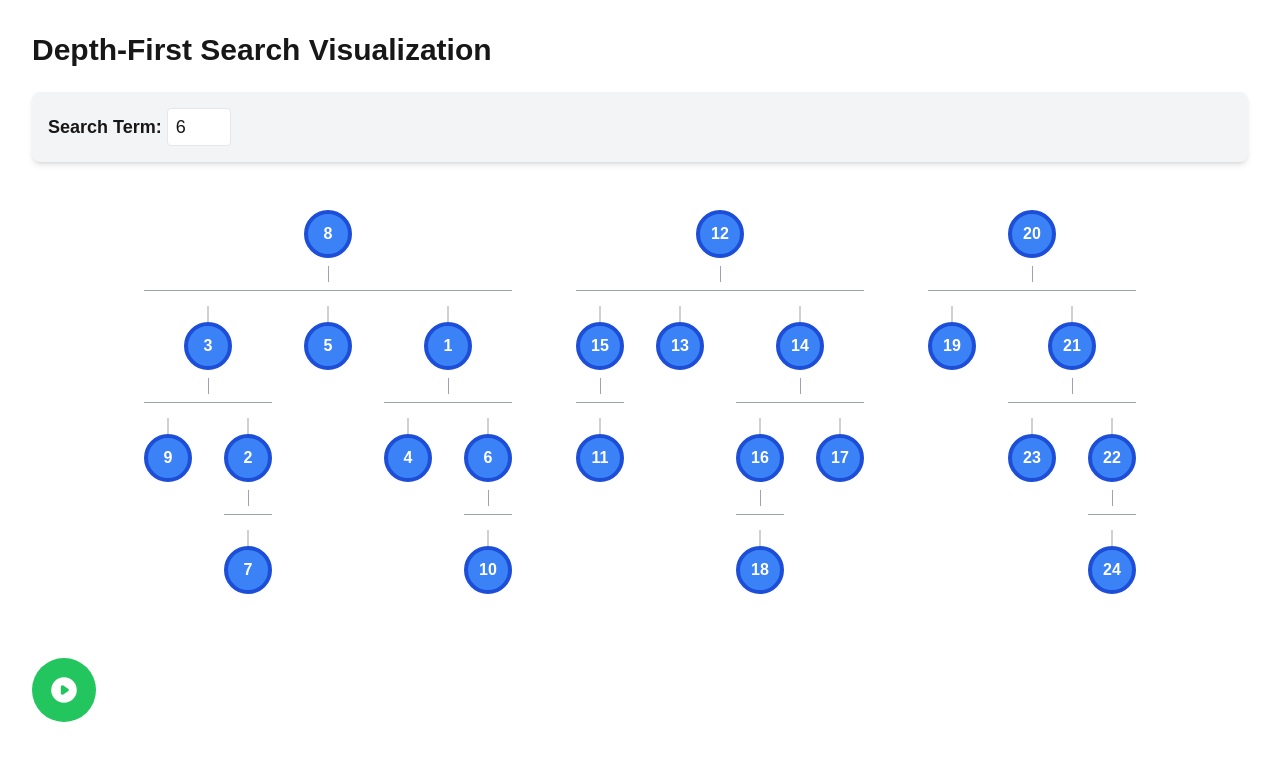
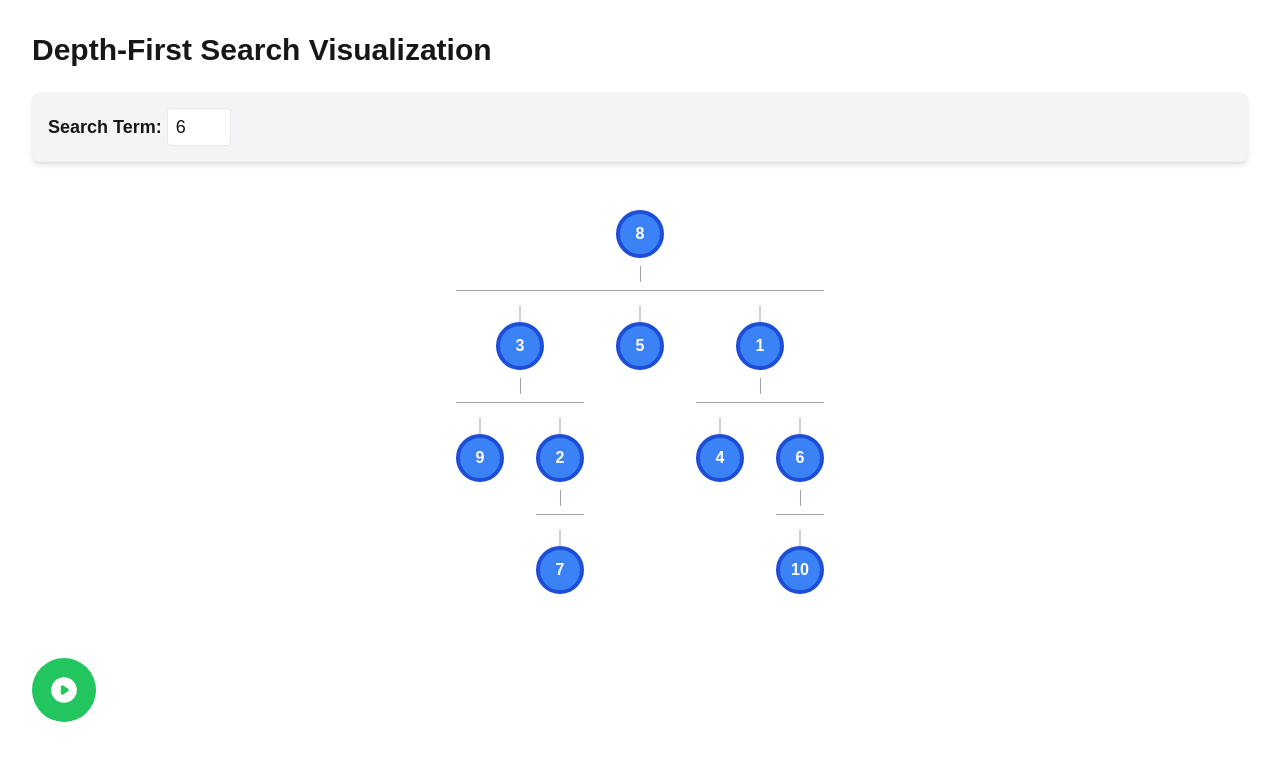
Before and after one commit to jwaldor/algorithm-visualization, a Next.js app in the folder visualization/algovis/: page /depthfirst in a window 1280 px wide. Shown: the top 760 px of the page. Built offline with nearby package versions, Linux system fonts and the light colour scheme.

Commit message:
fix strange setup of tree, still have to get algo working again now

```diff
--- a/visualization/algovis/package.json
+++ b/visualization/algovis/package.json
@@ -17,7 +17,6 @@
     "@types/node": "^20",
     "@types/react": "^18",
     "@types/react-dom": "^18",
-    "eslint": "^8.57.1",
     "eslint-config-next": "14.2.15",
     "postcss": "^8",
     "tailwindcss": "^3.4.1",
--- a/visualization/algovis/src/app/depthfirst/page.tsx
+++ b/visualization/algovis/src/app/depthfirst/page.tsx
@@ -3,26 +3,32 @@
 import React, { useState, useEffect } from "react";
 
 
+interface TreeNode {
+  value: number;
+  children: TreeNode[];
+}
 
 
 
 
-type onUpdateFunction = (state: {position:Array<any>}) => void
+type onUpdateFunction = (state: { position: Array<number> }) => void
 
-function depthFirstSearch(tree: any, term: any, position: Array<any> = [],callback?: onUpdateFunction): any {
-    for (let i = 0; i < tree.length; i++) {
-      if (callback){
-        callback({position:position.concat(i)})
-        console.log("position",position.concat(i),tree,)
+function depthFirstSearch(tree: TreeNode, term: number, position: Array<number> = [], callback?: onUpdateFunction): Array<number> | undefined {
+  if (tree.value === term) {
+    return position;
   }
-      if (tree[i].value === term) {
-        position = position.concat(i);
-        return { position };
-      } else {
-        if (tree[i].children.length > 0) {
-          const d: any = depthFirstSearch(tree[i].children, term, position.concat(i),callback);
+  else {
+    for (let i = 0; i < tree.children.length; i++) {
+      if (callback) {
+        callback({ position: position.concat(i) })
+        console.log("position", position.concat(i), tree,)
+      }
+      else {
+        if (tree.children[i].children.length > 0) {
+          const d: Array<number> | undefined = depthFirstSearch(tree.children[i], term, position.concat(i), callback);
           if (d) {
             return d;
+          }
         }
       }
     }
@@ -31,20 +37,20 @@ function depthFirstSearch(tree: any, term: any, position: Array<any> = [],callba
 
 // console.log("depthFirstSearch",depthFirstSearch([{value:1,children:[{value:2,children:[{value:3,children:[]}]}]}],3,[],(searchState) => {console.log("searchState",searchState)}))
 
-const TreeNode: React.FC<{ node: any, depth: number, position: number[], state: any }> = ({ node, depth, position, state }) => {
+const TreeNode: React.FC<{ node: TreeNode, depth: number, position: number, state: StateType }> = ({ node, depth, position, state }) => {
   let isCurrentlySearched = false;
   let isFound = false;
 
-  if (state.state[0] === "searching") {
-    const currentPosition = state.state[1].positions[state.state[1].position];
+  if (state[0] === "searching") {
+    const currentPosition = state[1].positions[state[1].position];
     isCurrentlySearched = JSON.stringify(position) === JSON.stringify(currentPosition);
-  } else if (state.state[0] === "found") {
-    isFound = JSON.stringify(position) === JSON.stringify(state.state[1].position);
+  } else if (state[0] === "found") {
+    isFound = JSON.stringify(position) === JSON.stringify(state[1].position);
   }
 
   const nodeColor = isFound ? 'bg-purple-500' : (isCurrentlySearched ? 'bg-yellow-500' : 'bg-blue-500');
   const borderColor = isFound ? 'border-purple-700' : (isCurrentlySearched ? 'border-yellow-700' : 'border-blue-700');
-
+  console.log("rendering tree", node)
   return (
     <div className={`flex flex-col items-center ${depth > 0 ? 'mt-4' : ''}`}>
       <div className="relative">
@@ -61,12 +67,12 @@ const TreeNode: React.FC<{ node: any, depth: number, position: number[], state:
           <div className="relative">
             <div className="absolute w-full h-px bg-gray-400 top-0 left-0"></div>
             <div className="flex space-x-8 pt-4">
-              {node.children.map((child: any, index: number) => (
+              {node.children.map((child: TreeNode, index: number) => (
                 <TreeNode
                   key={index}
                   node={child}
                   depth={depth + 1}
-                  position={[...position, index]}
+                  position={index}
                   state={state}
                 />
               ))}
@@ -78,13 +84,14 @@ const TreeNode: React.FC<{ node: any, depth: number, position: number[], state:
   );
 };
 
-
+type StateType = ["pre-search"] | ["searching", { position: number, positions: Array<Array<number>>, foundItem: number | undefined }] | ["found", { position: Array<number> }] | ["not-found"]
 
 export default function Page() {
 
-    const [state, setState]  = useState<{visualizationData:Object,searchTerm:number,state:["pre-search"]|["searching",{position:number,positions:Array<Array<number>>,foundItem:number|undefined}]|["found",{position:Array<number>}]|["not-found"]}>({visualizationData:{},searchTerm:6,state:["pre-search"]})
+  const [state, setState] = useState<{ visualizationData: TreeNode, searchTerm: number, state: StateType }>({ visualizationData: { value: 8, children: [{ value: 3, children: [] }] }, searchTerm: 6, state: ["pre-search"] })
 
-    useEffect(() => {const tree = [
+  useEffect(() => {
+    const tree =
     {
       value: 8,
       children: [
@@ -104,55 +111,29 @@ export default function Page() {
           ],
         },
       ],
-        },
-        {
-          value: 12,
-          children: [
-            { value: 15, children: [{ value: 11, children: [] }] },
-            { value: 13, children: [] },
-            {
-              value: 14,
-              children: [
-                { value: 16, children: [{ value: 18, children: [] }] },
-                { value: 17, children: [] },
-              ],
-            },
-          ],
-        },
-        {
-          value: 20,
-          children: [
-            { value: 19, children: [] },
-            {
-              value: 21,
-              children: [
-                { value: 23, children: [] },
-                { value: 22, children: [{ value: 24, children: [] }] },
-              ],
-            },
-          ],
-        },
-      ];
-      depthFirstSearch(tree,state.searchTerm,[],(searchState) => {
-        setState(prevState => ({...prevState, position:searchState.position}))
-        console.log("positioncallback",searchState.position)
+    }
+
+    depthFirstSearch(tree, state.searchTerm, [], (searchState) => {
+      setState(prevState => ({ ...prevState, position: searchState.position }))
+      console.log("positioncallback", searchState.position)
     })
-    setState({...state,visualizationData:tree})},[])
+    setState({ ...state, visualizationData: tree })
+  }, [])
 
-    function handleStartSearch(){
-      if (state.state[0] !== "searching"){
-      setState({...state,state:["searching",{position:0,positions:[],foundItem:undefined}]})
-      const result = depthFirstSearch(state.visualizationData,state.searchTerm,[],(searchState) => {
-        setState(prevState => ({...prevState, state:["searching",{position:0,positions:(prevState.state[1] as {position: number, positions: Array<Array<number>>,foundItem:number|undefined}).positions.concat([searchState.position]),foundItem:(prevState.state[1] as {position: number, positions: Array<Array<number>>,foundItem:number|undefined}).foundItem}]}))
-        console.log("positioncallback",searchState.position)
-        setState(prevState => ({...prevState, state:["searching",{position:0,positions:(prevState.state[1] as {position: number, positions: Array<Array<number>>,foundItem:number|undefined}).positions,foundItem:result}]}))
+  function handleStartSearch() {
+    if (state.state[0] !== "searching") {
+      setState({ ...state, state: ["searching", { position: 0, positions: [], foundItem: undefined }] })
+      const result = depthFirstSearch(state.visualizationData, state.searchTerm, [], (searchState) => {
+        setState(prevState => ({ ...prevState, state: ["searching", { position: 0, positions: (prevState.state[1] as { position: number, positions: Array<Array<number>>, foundItem: number | undefined }).positions.concat([searchState.position]), foundItem: (prevState.state[1] as { position: number, positions: Array<Array<number>>, foundItem: number | undefined }).foundItem }] }))
+        console.log("positioncallback", searchState.position)
+        setState(prevState => ({ ...prevState, state: ["searching", { position: 0, positions: (prevState.state[1] as { position: number, positions: Array<Array<number>>, foundItem: number | undefined }).positions, foundItem: result }] }))
       })
       // Set up an interval to update the position every second
       const intervalId = setInterval(() => {
         setState(prevState => {
           if (prevState.state[0] === "searching") {
-          const currentPositions = (prevState.state[1] as {position: number, positions: Array<Array<number>>}).positions;
-          const newPosition = Math.min((prevState.state[1] as {position: number}).position + 1, currentPositions.length - 1);
+            const currentPositions = (prevState.state[1] as { position: number, positions: Array<Array<number>> }).positions;
+            const newPosition = Math.min((prevState.state[1] as { position: number }).position + 1, currentPositions.length - 1);
 
             console.log(`Updating position: ${newPosition}`);
 
@@ -165,7 +146,7 @@ export default function Page() {
                   setState({
                     ...prevState,
                     state: ["found", {
-                    position: currentPositions[currentPositions.length-1],
+                      position: currentPositions[currentPositions.length - 1],
                     }]
                   });
                 } else {
@@ -202,7 +183,7 @@ export default function Page() {
     }
   }
 
-    console.log("state",state)
+  console.log("state", state)
   //visualization components
   //show tree
   //show currently examined branch
@@ -247,18 +228,18 @@ export default function Page() {
 
     const { position, positions } = state.state[1] as { position: number, positions: Array<Array<number>> };
     const currentPosition = positions[position];
-      let currentNode: any = state.visualizationData;
-      for (const index of currentPosition.slice(0,-1)) {
-        currentNode = currentNode[index];
+    let currentNode: TreeNode = state.visualizationData;
+    for (const index of currentPosition.slice(0, -1)) {
+      currentNode = currentNode.children[index];
       if (currentNode.children) {
-          currentNode = currentNode.children;
+        currentNode = currentNode.children[index];
       } else {
         break;
       }
     }
-      return currentNode[currentPosition[currentPosition.length-1]].value;
+    return currentNode.value;
   };
-
+  console.log("tree", state.visualizationData)
   return (
     <div className="p-8">
       <h1 className="text-3xl font-bold mb-6">Depth-First Search Visualization</h1>
@@ -276,7 +257,7 @@ export default function Page() {
               onChange={(e) => {
                 const newValue = parseInt(e.target.value, 10);
                 if (!isNaN(newValue)) {
-                                    setState(prevState => ({...prevState, searchTerm: newValue}));
+                  setState(prevState => ({ ...prevState, searchTerm: newValue }));
                 }
               }}
               className="w-16 px-2 py-1 border rounded"
@@ -299,21 +280,27 @@ export default function Page() {
           </p>
         )}
       </div>
-
       {/* Tree visualization with added padding */}
       <div className="mb-8 overflow-x-auto">
         <div className="inline-block min-w-full p-8">
-                    {state.visualizationData && Array.isArray(state.visualizationData) && (
+          {state.visualizationData && (
             <div className="flex justify-center space-x-16">
-                            {state.visualizationData.map((rootNode: any, index: number) => (
-                                <TreeNode
+              {/* {state.visualizationData.map((rootNode: TreeNode, index: number) => {
+                console.log("rootNode", rootNode)
+                return <TreeNode
                   key={index}
                   node={rootNode}
                   depth={0}
                   position={[index]}
-                                    state={state}
+                  state={state.state}
                 />
-                            ))}
+              })} */}
+              <TreeNode
+                node={state.visualizationData}
+                depth={0}
+                position={0}
+                state={state.state}
+              />
             </div>
           )}
         </div>
```
Also changed, not shown: visualization/algovis/src/app/linear/page.tsx (+15 -15 lines), visualization/algovis/.eslintrc.json, 1 other file (tests, documents, lock files or other folders). Lines whose indentation alone changed are shown as unchanged.
